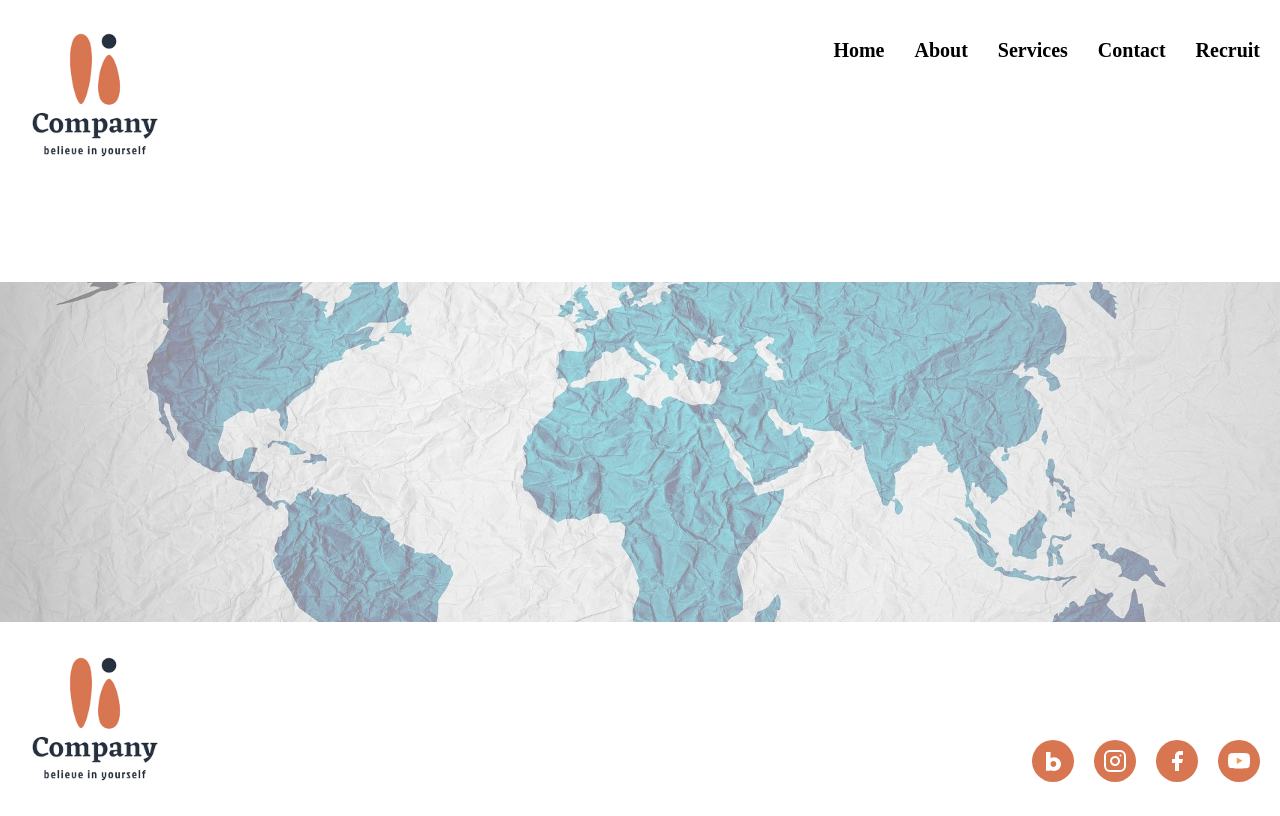
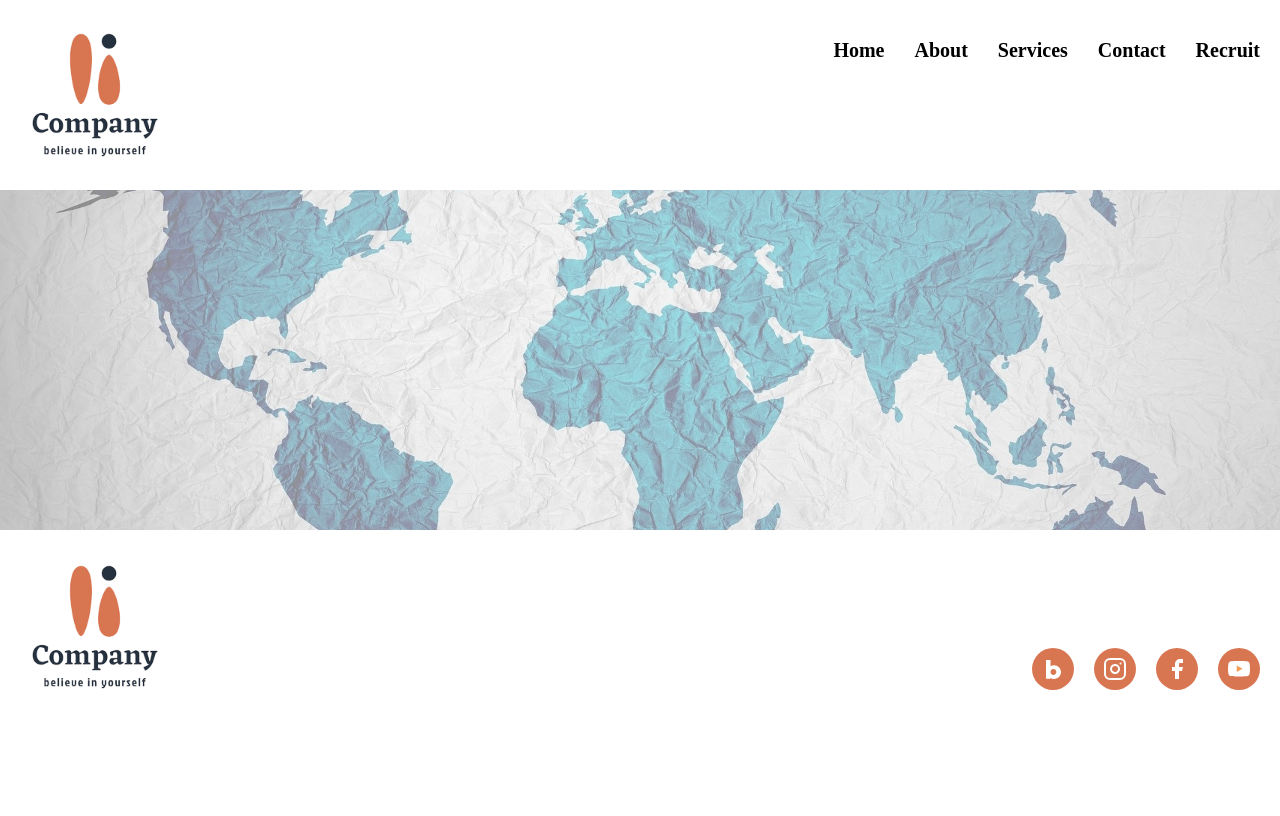
Before and after one commit to hyeonbinnn/my-company, a React (Create React App) app: page /about in a window 1280 px wide. Built offline with nearby package versions, Linux system fonts and the light colour scheme.

Commit message:
style: 스타일드 컴포넌트 병합

```diff
--- a/src/components/Header/AboutHeader.jsx
+++ b/src/components/Header/AboutHeader.jsx
@@ -1,15 +1,22 @@
 import React from 'react';
-import * as S from './AboutHeader.style';
 import NavBar from '../common/Bar/NavBar';
+import { Header, Container } from '../common/Layout/HeaderLayout';
+import styled from 'styled-components';
 
 const AboutHeader = () => {
   return (
-    <S.CustomHeader>
-      <S.CustomContainer>
+    <CustomHeader>
+      <CustomContainer>
         <NavBar />
-      </S.CustomContainer>
-    </S.CustomHeader>
+      </CustomContainer>
+    </CustomHeader>
   );
 };
 
 export default AboutHeader;
+
+export const CustomHeader = styled(Header)``;
+
+export const CustomContainer = styled(Container)`
+  padding: 20px 0 170px;
+`;
--- a/src/components/Header/AboutHeader.style.jsx
+++ /dev/null
@@ -1,12 +0,0 @@
-import styled from 'styled-components';
-import { Header, Container } from '../common/Layout/HeaderLayout';
-
-export const CustomHeader = styled(Header)``;
-
-export const CustomContainer = styled(Container)`
-  padding: 20px 0 262px;
-
-  @media screen and (min-width: 375px) and (max-width: 1000px) {
-    height: 20vh;
-  }
-`;
```
